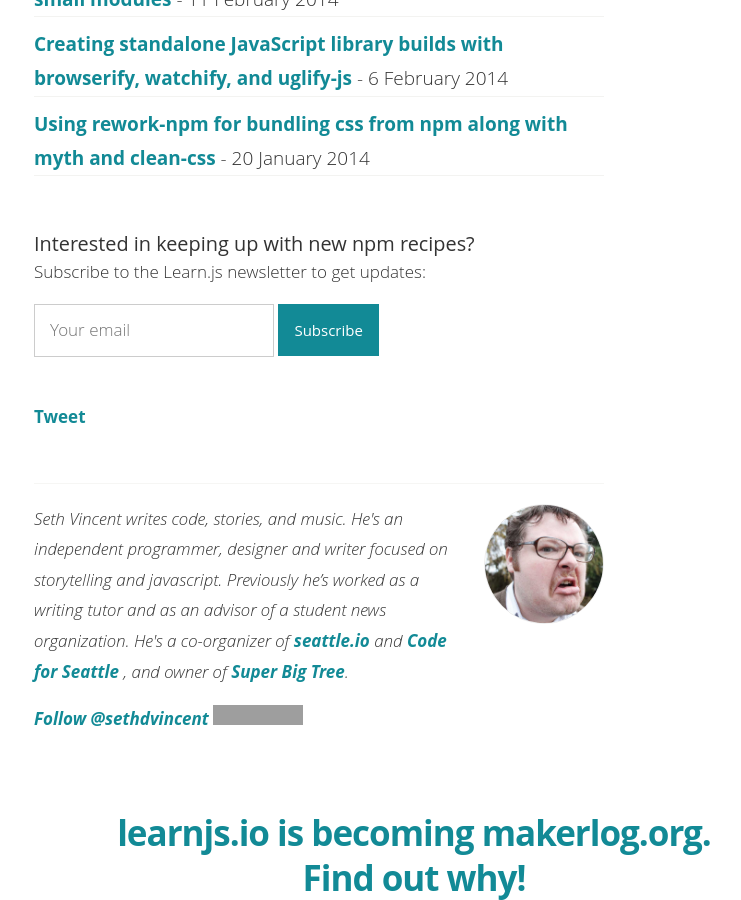
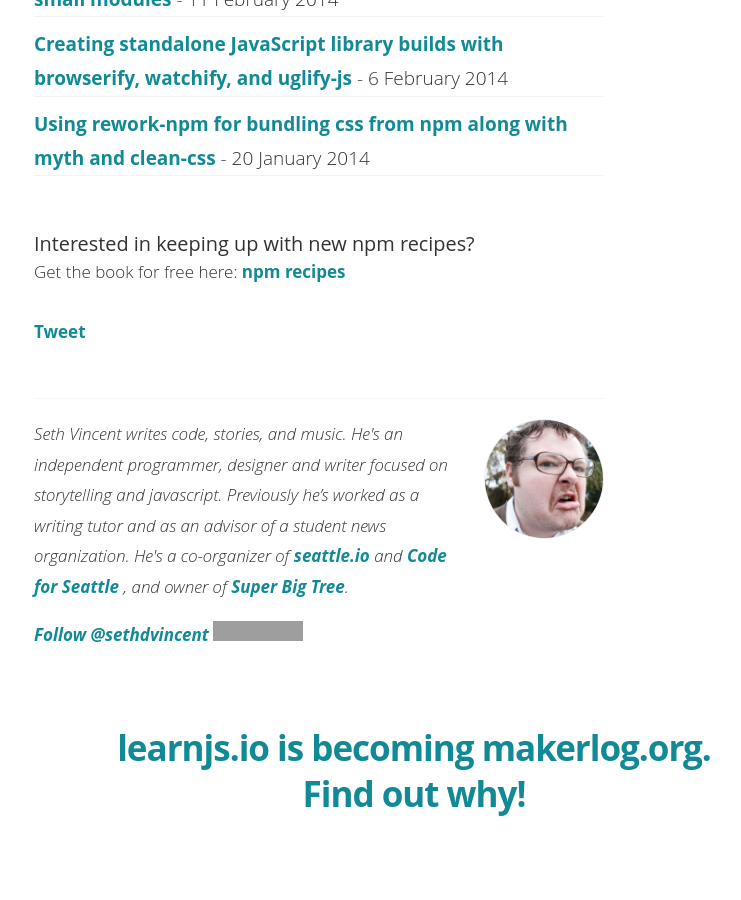
Before and after one commit to learn-js/learn-js.github.com, a Jekyll site: the page built from _posts/posts/2014-02-05-npm-recipes.md, in a window 1280 px wide and 900 px high, scrolled down 864 px. Shown: the whole window, without its empty margins (226-967 px from the left). Built offline with Jekyll 4.4.1, drawn with Linux system fonts in a browser that asks for light colours; Markdown is read by kramdown in place of the engine named in the settings; comment, search, counter and statistics services are not loaded; grey boxes are pictures that could not be loaded.

Commit message:
Update 2014-02-05-npm-recipes.md

```diff
--- a/_posts/posts/2014-02-05-npm-recipes.md
+++ b/_posts/posts/2014-02-05-npm-recipes.md
@@ -24,18 +24,4 @@
 
 ### Interested in keeping up with new npm recipes?
 
-Subscribe to the Learn.js newsletter to get updates:
-
-<div id="mc_embed_signup">
-<form action="http://learnjs.us5.list-manage.com/subscribe/post?u=b5b4f7fda673e887e9380b619&amp;id=3eb1d4ee40" method="post" id="mc-embedded-subscribe-form" name="mc-embedded-subscribe-form" class="validate" target="_blank" novalidate>
-<div class="mc-field-group">
-  <input type="email" value="" name="EMAIL" class="required email" id="mce-EMAIL" placeholder="Your email">
-  <input type="submit" value="Subscribe" name="subscribe" id="mc-embedded-subscribe" class="button">
-</div>
-  <div id="mce-responses" class="clear">
-    <div class="response" id="mce-error-response" style="display:none"></div>
-    <div class="response" id="mce-success-response" style="display:none"></div>
-  </div>
-    <div style="position: absolute; left: -5000px;"><input type="text" name="b_b5b4f7fda673e887e9380b619_3eb1d4ee40" value=""></div>
-</form>
-</div>
+<p>Get the book for free here: <a href="https://gumroad.com/l/npm-recipes">npm recipes</a></p>
```
